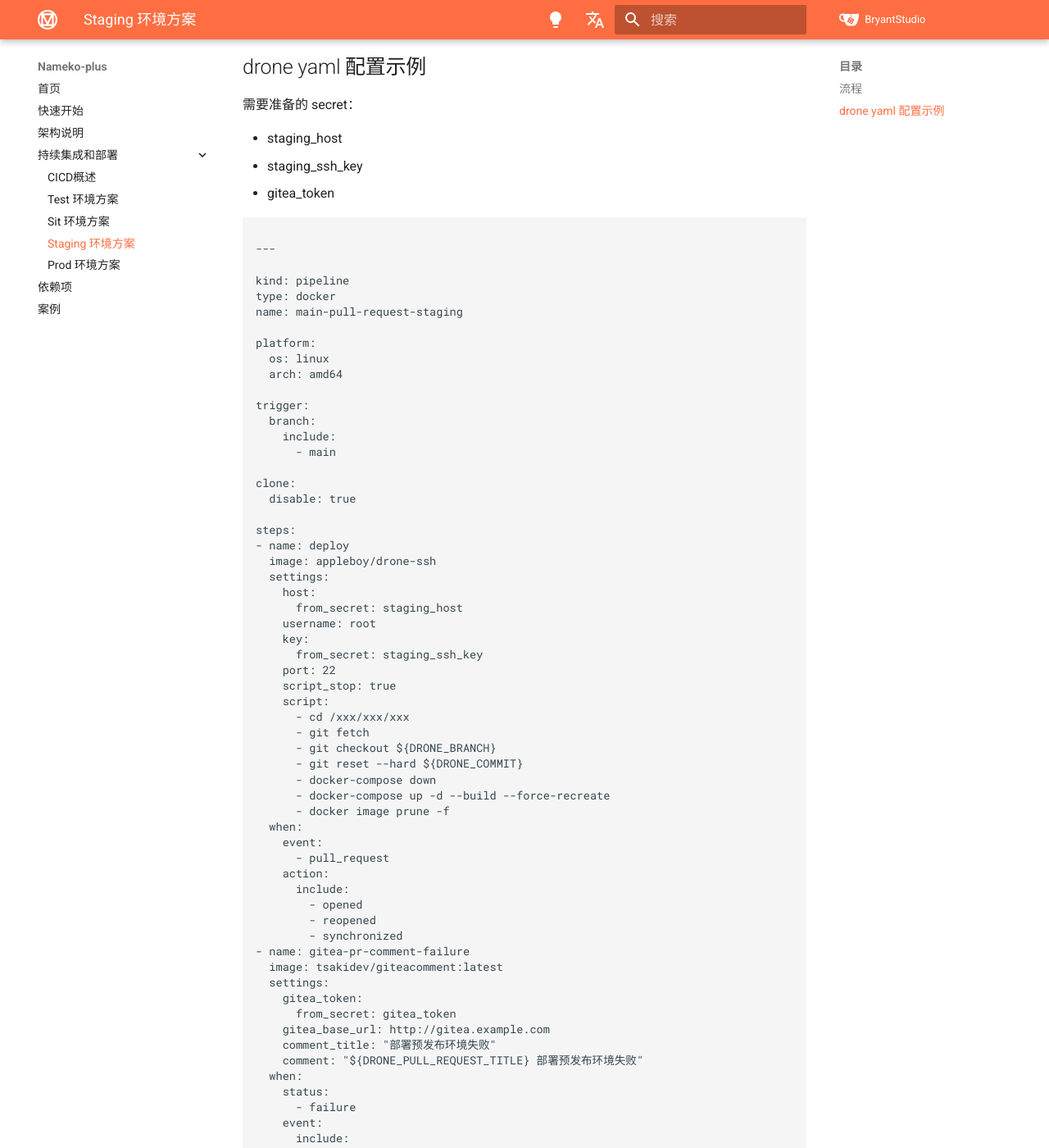
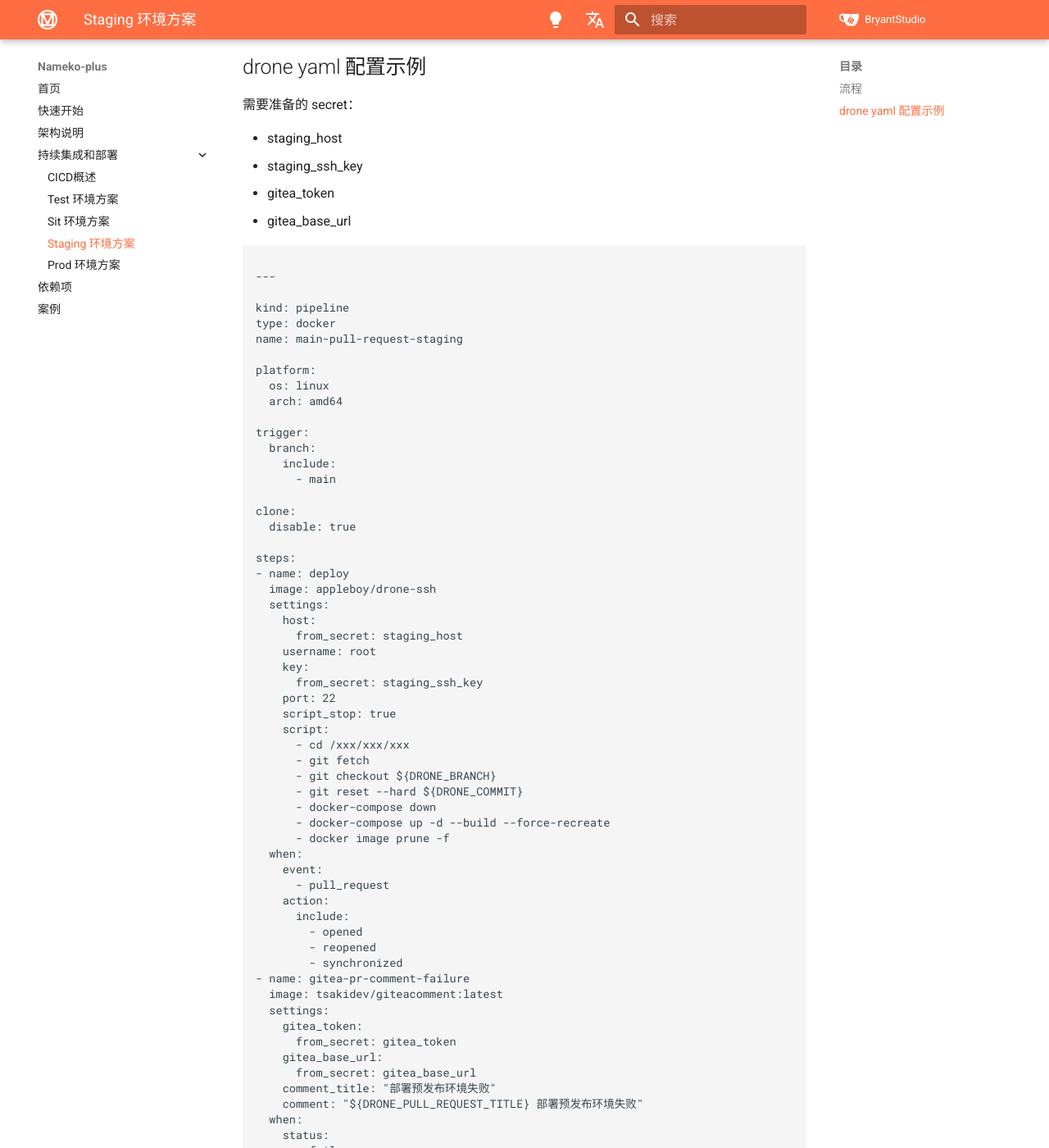
Before and after one commit to Bryanthelol/nameko-plus-doc, an MkDocs documentation site: the page built from docs/staging 环境方案.md, in a window 1280 px wide and 1400 px high, scrolled down 599 px. Shown: the whole window at 82% size. Built offline with MkDocs 1.6.1 and Material for MkDocs 9.7.7, drawn with Linux system fonts in a browser that asks for light colours; some of the changed text lies outside the part shown.

Commit message:
update doc

````diff
--- a/docs/staging 环境方案.md
+++ b/docs/staging 环境方案.md
@@ -31,6 +31,7 @@
 - staging_host
 - staging_ssh_key
 - gitea_token
+- gitea_base_url
 
 ```yaml
 
@@ -84,7 +85,8 @@
   settings:
     gitea_token:
       from_secret: gitea_token
-    gitea_base_url: http://gitea.example.com
+    gitea_base_url:
+      from_secret: gitea_base_url
     comment_title: "部署预发布环境失败"
     comment: "${DRONE_PULL_REQUEST_TITLE} 部署预发布环境失败"
   when:
@@ -103,7 +105,8 @@
   settings:
     gitea_token:
       from_secret: gitea_token
-    gitea_base_url: http://gitea.example.com
+    gitea_base_url:
+      from_secret: gitea_base_url
     comment_title: "部署预发布环境成功"
     comment: "${DRONE_PULL_REQUEST_TITLE} 部署预发布环境成功"
   when:
````
Also changed, not shown: docs/sit 环境方案.md (+5 -2 lines).
